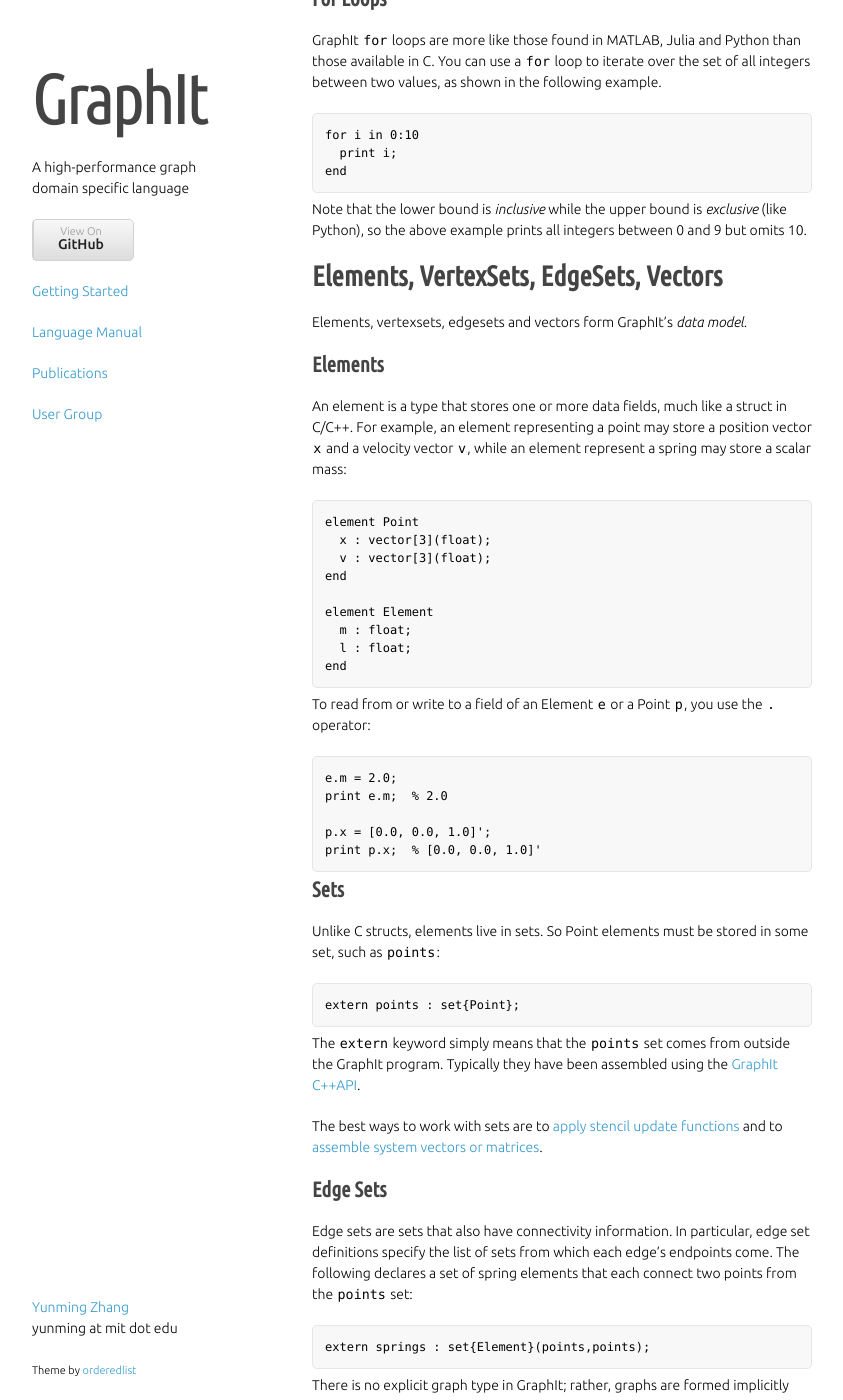
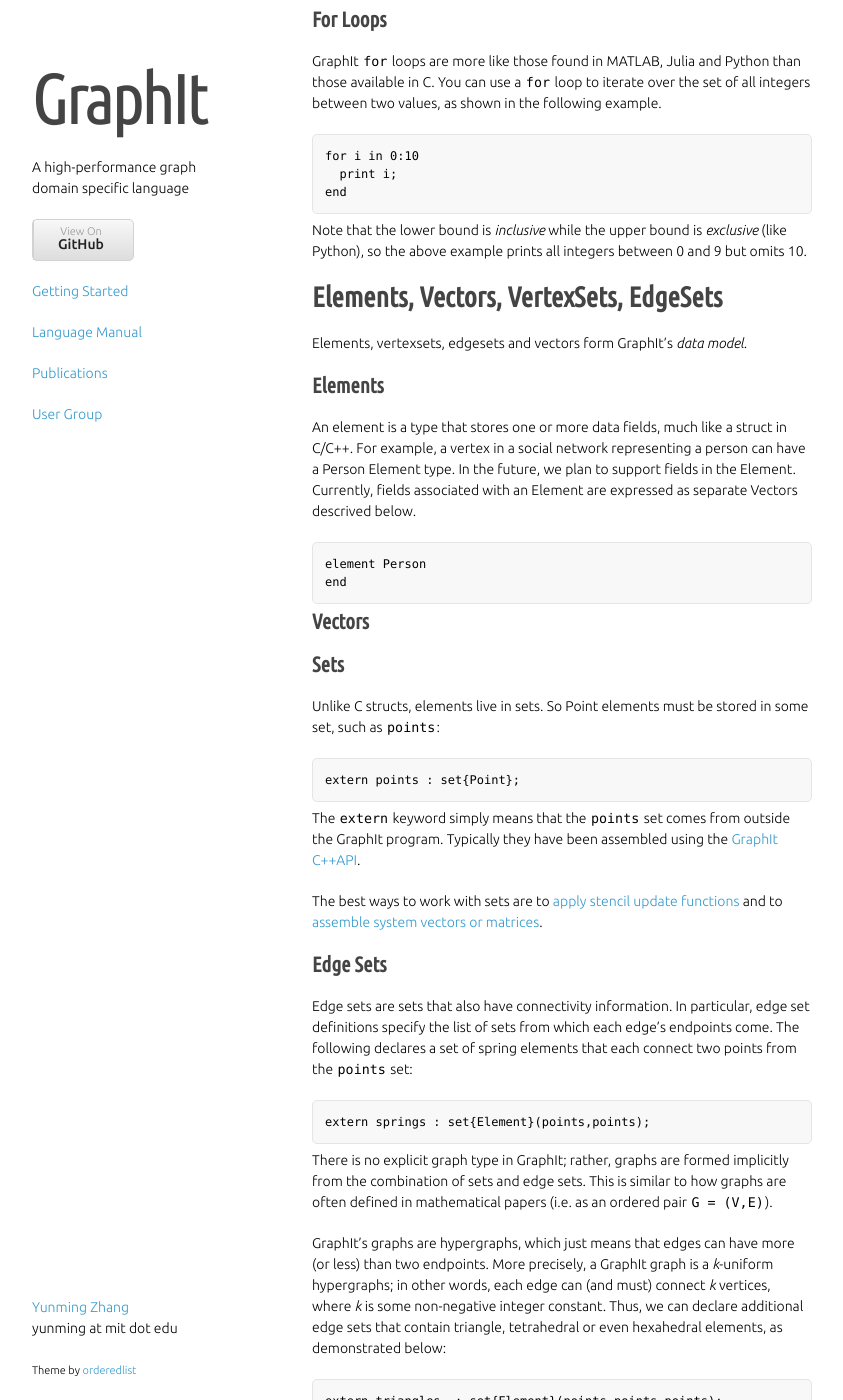
Before and after one commit to yunmingzhang17/yunmingzhang17.github.io, a Jekyll site: the page built from language.md, in a window 1280 px wide and 1400 px high, scrolled down 2956 px. Shown: the whole window, without its empty margins (218-1061 px from the left). Built offline with Jekyll 4.4.1, drawn with Linux system fonts in a browser that asks for light colours; nearby versions of some CDN libraries; some web fonts are replaced; library files that are not in the unit come from our copies; some of the changed text lies outside the part shown.

Commit message:
making edits to the data model part

````diff
--- a/language.md
+++ b/language.md
@@ -162,37 +162,21 @@
 omits 10.
 
 
-# Elements, VertexSets, EdgeSets, Vectors
+# Elements, Vectors, VertexSets, EdgeSets
 Elements, vertexsets, edgesets and vectors form GraphIt's _data model_.
 
 ## Elements
 An element is a type that stores one or more data fields, much like a struct in
-C/C++. For example, an element representing a point may store a position vector
-`x` and a velocity vector `v`, while an element represent a spring may store a
-scalar mass:
+C/C++. For example, a vertex in a social network representing a person can have a Person Element type. In the future, we plan to support fields in the Element. Currently, fields associated with an Element are expressed as separate Vectors descrived below.
 
 ```
-element Point
-  x : vector[3](float);
-  v : vector[3](float);
-end
-
-element Element
-  m : float;
-  l : float;
+element Person
 end
 ```
 
-To read from or write to a field of an Element `e` or a Point `p`, you use the
-`.` operator:
+## Vectors
 
-```
-e.m = 2.0;
-print e.m;  % 2.0
 
-p.x = [0.0, 0.0, 1.0]';
-print p.x;  % [0.0, 0.0, 1.0]'
-```
 
 ## Sets
 Unlike C structs, elements live in sets. So Point elements must be stored in
````
Also changed, not shown: 1 other file.
